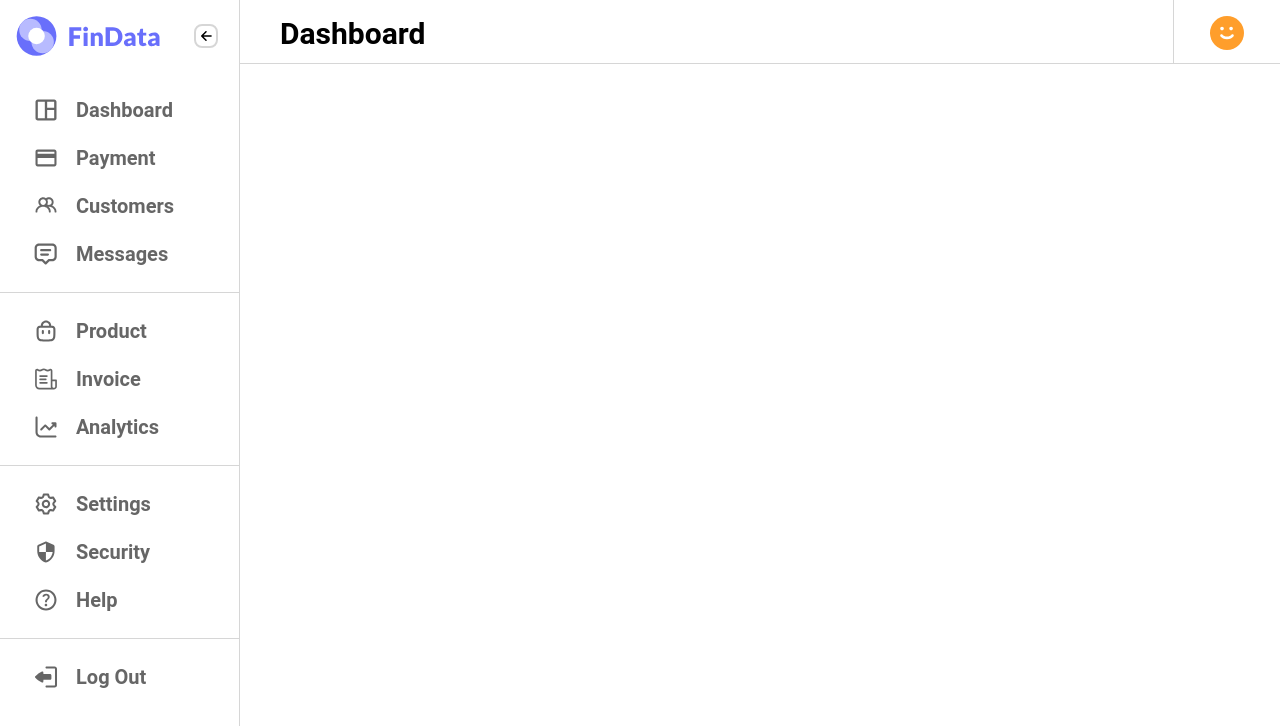
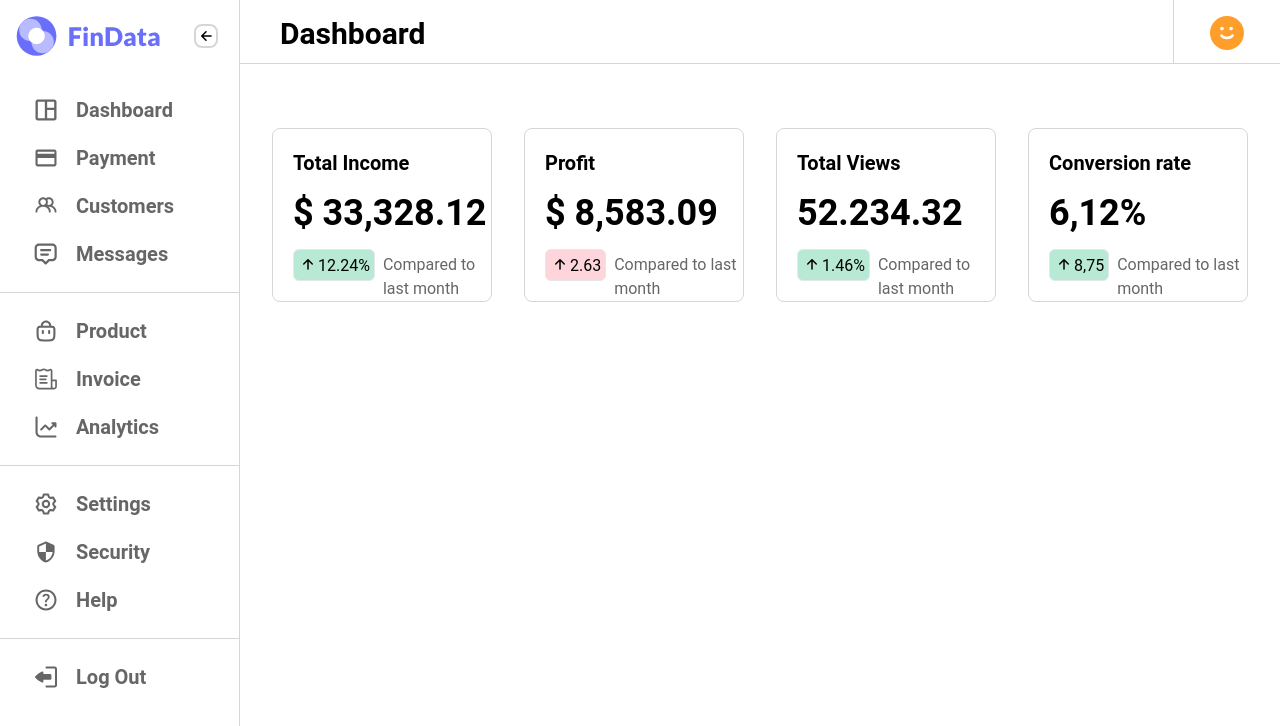
Before and after one commit to cnlawrence/big-dev-soon-dashboard, a Vue app: page / in a window 1280 px wide. Shown: the top 726 px of the page. Built offline with nearby package versions, Linux system fonts and the light colour scheme; no server answers; a web font is replaced by a local one.

Commit message:
Add Numbers Cards

```diff
--- a/index.html
+++ b/index.html
@@ -5,7 +5,7 @@
     <meta charset="UTF-8" />
     <link rel="icon" type="image/svg+xml" href="/vite.svg" />
     <meta name="viewport" content="width=device-width, initial-scale=1.0" />
-    <title>Vite + Vue + TS</title>
+    <title>BDS Dashboard</title>
   </head>
   <body>
     <div id="app"></div>
--- a/src/App.vue
+++ b/src/App.vue
@@ -1,23 +1,25 @@
 <script setup lang="ts">
 import Sidebar from "./components/Sidebar.vue";
 import TopNav from "./components/TopNav.vue";
+import Dashboard from "./components/Dashboard.vue";
 import { ref } from "vue";
 
 const isDrawerOpen = ref(true);
 </script>
 
 <template>
-  <!-- class="grid grid-flow-row grid-cols-12" -->
-  <div class="flex">
-    <div :class="isDrawerOpen ? 'w-60' : 'w-20'" class="flex">
+  <div class="flex h-screen max-w-full">
+    <div :class="isDrawerOpen ? 'basis-60' : 'basis-20'" class="flex-none">
       <Sidebar
+        :class="isDrawerOpen ? 'w-60' : 'w-20'"
         :isDrawerOpen="isDrawerOpen"
         @toggle-drawer="isDrawerOpen = !isDrawerOpen"
       />
     </div>
-    <!-- nav header -->
+    <!-- main -->
     <div class="flex-auto">
-      <TopNav />
+      <TopNav class="flex" />
+      <Dashboard class="flex" />
     </div>
   </div>
 </template>
--- /dev/null
+++ b/src/components/Dashboard.vue
@@ -0,0 +1,41 @@
+<script setup lang="ts">
+import NumberCard from "./NumberCard.vue";
+
+let getData = async () => {
+  const res = await fetch("https://dummyjson.com/http/200");
+  const data = await res.json();
+  return console.log(data);
+};
+
+getData();
+</script>
+<template>
+  <!-- card row -->
+  <div class="flex w-full px-8 pt-16 space-x-8">
+    <NumberCard
+      :title="'Total Income'"
+      :number="'$ 33,328.12'"
+      :compared-to-number="'12.24%'"
+      :is-positive="true"
+    />
+    <NumberCard
+      :title="'Profit'"
+      :number="'$ 8,583.09'"
+      :compared-to-number="'2.63'"
+      :is-positive="false"
+    />
+    <NumberCard
+      :title="'Total Views'"
+      :number="'52.234.32'"
+      :compared-to-number="'1.46%'"
+      :is-positive="true"
+    />
+    <NumberCard
+      :title="'Conversion rate'"
+      :number="'6,12%'"
+      :compared-to-number="'8,75'"
+      :is-positive="true"
+    />
+  </div>
+</template>
+<style scoped></style>
--- /dev/null
+++ b/src/components/NumberCard.vue
@@ -0,0 +1,39 @@
+<script setup lang="ts">
+defineProps({
+  title: String,
+  number: String,
+  comparedToNumber: String,
+  isPositive: Boolean,
+});
+</script>
+<template>
+  <div
+    class="basis-1/4 border border-b-[.04em] border-black/[16%] rounded-lg py-5 pl-5"
+  >
+    <div class="text-xl font-semibold">{{ title }}</div>
+    <div class="text-4xl font-semibold py-4">{{ number }}</div>
+    <div class="flex h-8">
+      <div
+        :class="isPositive ? 'bg-light-green' : 'bg-light-red'"
+        class="flex border rounded-md px-1"
+      >
+        <!-- arrow -->
+        <svg
+          class="-rotate-90 h-5 w-5 my-1"
+          viewBox="0 0 32 32"
+          fill="currentColor"
+          xmlns="http://www.w3.org/2000/svg"
+        >
+          <path
+            d="M15.1359 8.35163C15.3613 8.12647 15.6669 8 15.9855 8C16.3041 8 16.6097 8.12647 16.8352 8.35163L23.6484 15.1648C23.8735 15.3903 24 15.6959 24 16.0145C24 16.3331 23.8735 16.6387 23.6484 16.8641L16.8352 23.6773C16.6071 23.8896 16.3056 24.0052 15.9941 23.9998C15.6826 23.9944 15.3853 23.8685 15.1647 23.6485C14.9447 23.4279 14.8188 23.1306 14.8134 22.8191C14.808 22.5076 14.9236 22.2061 15.1359 21.9781L19.8971 17.2168H7.96997C7.65109 17.2168 7.34528 17.0901 7.11979 16.8647C6.89431 16.6392 6.76764 16.3334 6.76764 16.0145C6.76764 15.6956 6.89431 15.3898 7.11979 15.1643C7.34528 14.9388 7.65109 14.8122 7.96997 14.8122H19.8971L15.1359 10.0509C14.9107 9.82548 14.7842 9.51989 14.7842 9.20127C14.7842 8.88265 14.9107 8.57706 15.1359 8.35163Z"
+            fill="currentColor"
+          />
+        </svg>
+        <!-- up/down number -->
+        <div class="my-1">{{ comparedToNumber }}</div>
+      </div>
+      <div class="text-black/60 pt-1 pl-2">Compared to last month</div>
+    </div>
+  </div>
+</template>
+<style scoped></style>
--- a/src/components/Sidebar.vue
+++ b/src/components/Sidebar.vue
@@ -1,23 +1,14 @@
 <script setup lang="ts">
 import SidebarItem from "./SidebarItem.vue";
-
-let getData = () => {
-  return fetch("https://dummyjson.com/http/200")
-    .then((res) => res.json())
-    .then((data) => console.log(data));
-};
 
 defineProps({
   isDrawerOpen: Boolean,
 });
-
-getData();
 </script>
 
 <template>
   <aside
-    :class="isDrawerOpen ? 'w-60' : 'w-20'"
-    class="fixed top-0 left-0 z-40 h-screen transition-transform -translate-x-full sm:translate-x-0 bg-white dark:bg-dark-blue border-0 border-r-[.04em] border-black/[16%]"
+    class="fixed top-0 left-0 h-screen transition-transform -translate-x-full sm:translate-x-0 bg-white dark:bg-dark-blue border-0 border-r-[.04em] border-black/[16%]"
     aria-label="Sidebar"
   >
     <!-- drawer button -->
```
